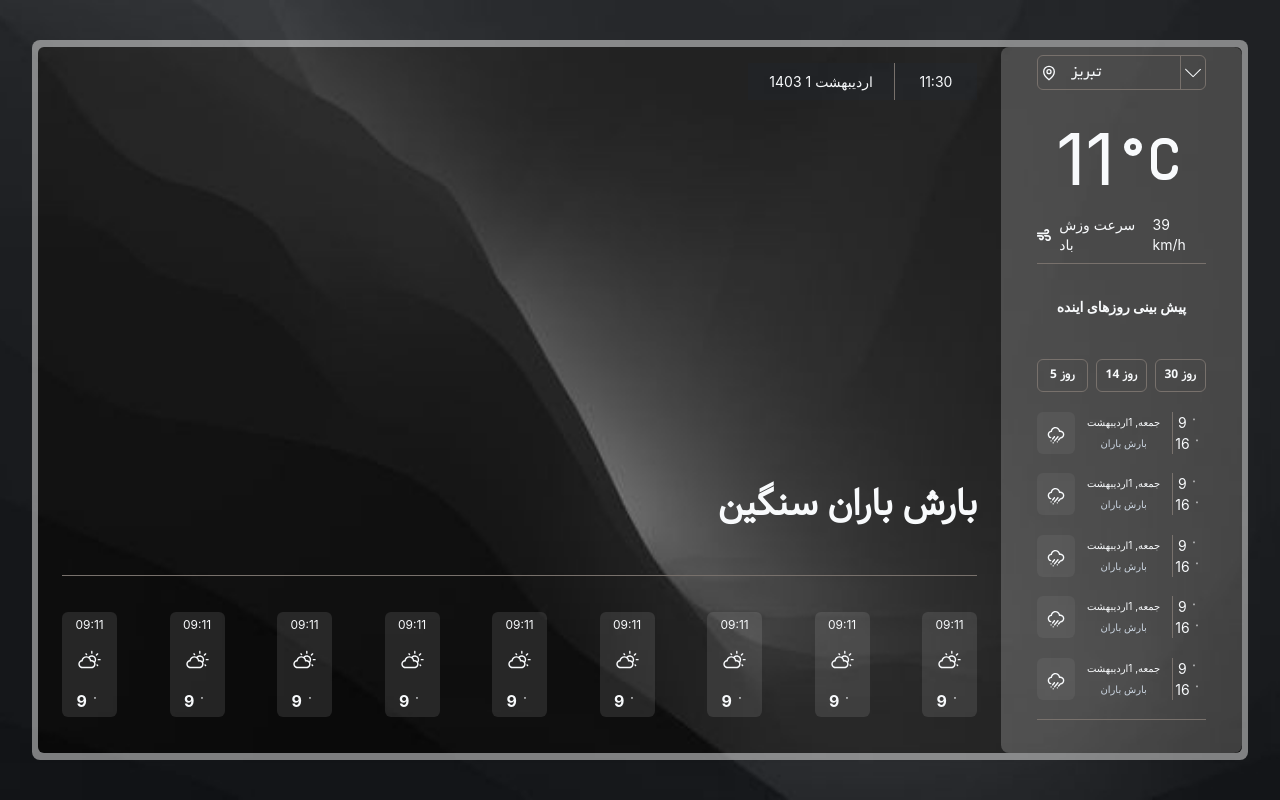
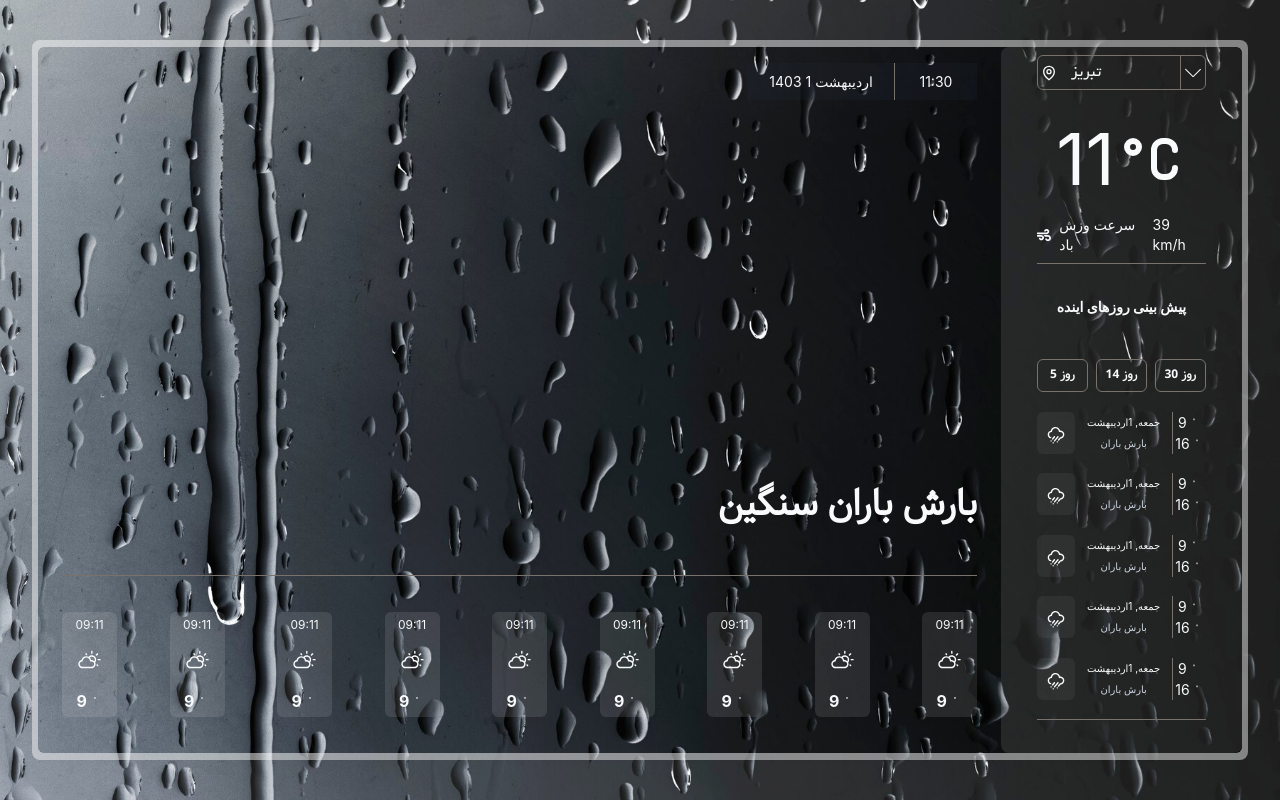
Before and after one commit to soheila-entezar/weather, a React (Create React App) app in the folder client/: page / in a window 1280 px wide. Built offline with nearby package versions, Linux system fonts and the light colour scheme.

Commit message:
fix blur

```diff
--- a/client/src/App.css
+++ b/client/src/App.css
@@ -78,7 +78,7 @@
   font-style: normal;
 }
 .backImage{
-  background-image: url('../public/Images/image_02_06_2024_941.jpg');
+  background-image: url('../public/Images/rainy\ glass.png');
   background-size: cover;
   background-position: center;
   background-repeat: no-repeat;
--- a/client/src/Components/WeatherConditions/WeatherConditions.js
+++ b/client/src/Components/WeatherConditions/WeatherConditions.js
@@ -5,7 +5,7 @@ import WeatherForecast from "../WeatherForecast/WeatherForecast";
 
 function WeatherConditions() {
   return (
-    <div className="w-[100%] sm:w-[40%] md:w-[30%] lg:w-[20%] h-[100%] mt-3 sm:mt-0 bg-white bg-opacity-20 rounded-lg md:rounded-r-lg   flex justify-center flex-wrap">
+    <div className="w-[100%] sm:w-[40%] md:w-[30%] lg:w-[20%] h-[100%] mt-3 sm:mt-0 bg-white bg-opacity-[0.1] rounded-lg md:rounded-r-lg   flex justify-center flex-wrap">
       <LocationSelector />
       {/* line */}
      <CurrentWeather />
--- a/client/src/Pages/Home.js
+++ b/client/src/Pages/Home.js
@@ -4,7 +4,7 @@ import DailyWeatherOverview from '../Components/DailyWeatherOverview/DailyWeathe
 function Home() {
   return (
     <div className="backImage w-full min-h-screen flex justify-center items-center bg-cover bg-center relative overflow-auto">
-      <div className="w-full h-[100vh] bg-slate-600 bg-opacity-15  flex justify-center items-center overflow-auto">
+      <div className="w-full h-[100vh] bg-white bg-opacity-[0.1]  flex justify-center items-center overflow-auto">
         <div className="w-[95%] h-[90%] bg-white bg-opacity-45 flex justify-center items-center rounded-lg">
           <div className='w-[97%] md:w-[98%] lg:w-[99%] h-[98%] bg-cover bg-center backImage bg-opacity-100 rounded-md flex justify-end flex-wrap'>
             <DailyWeatherOverview />
```
